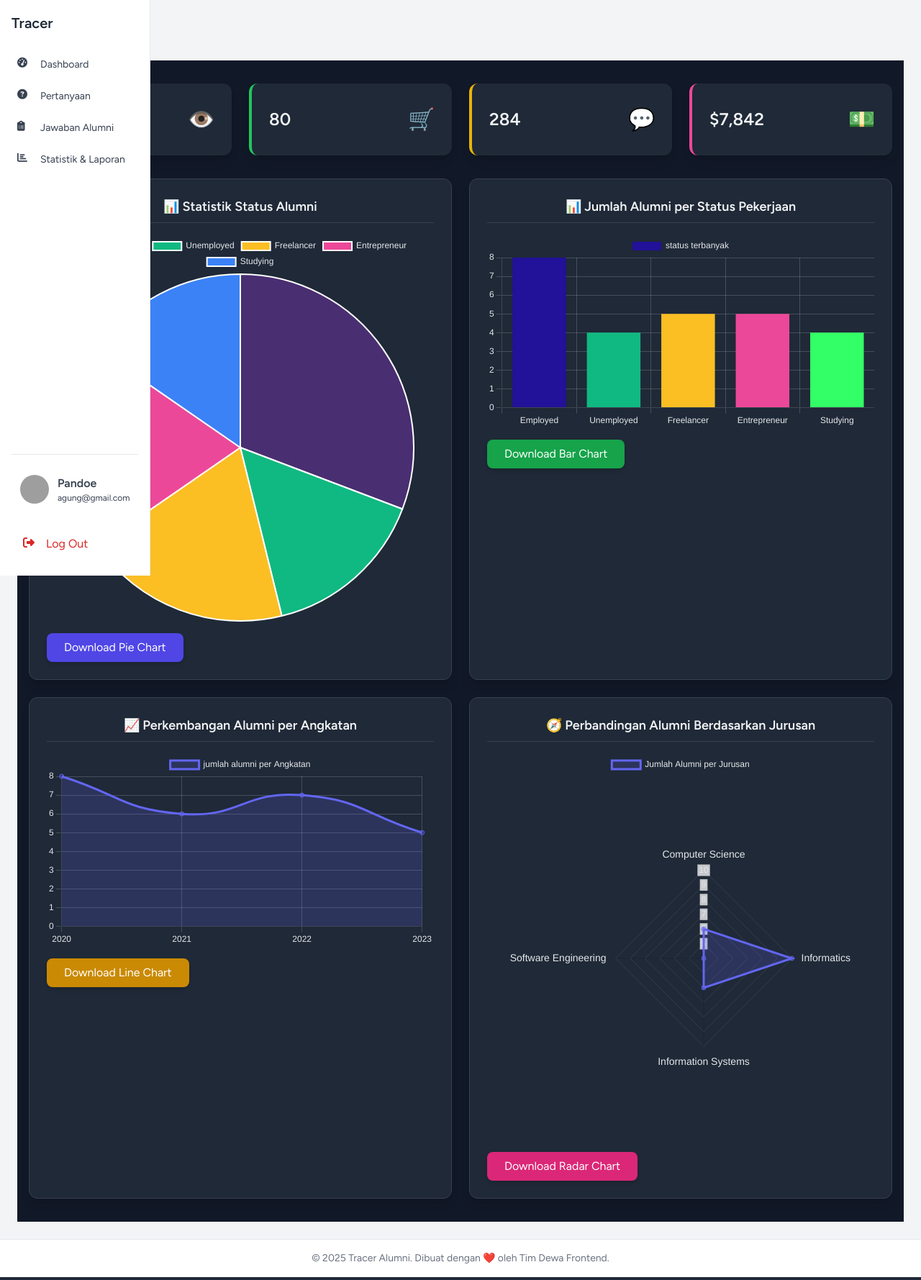
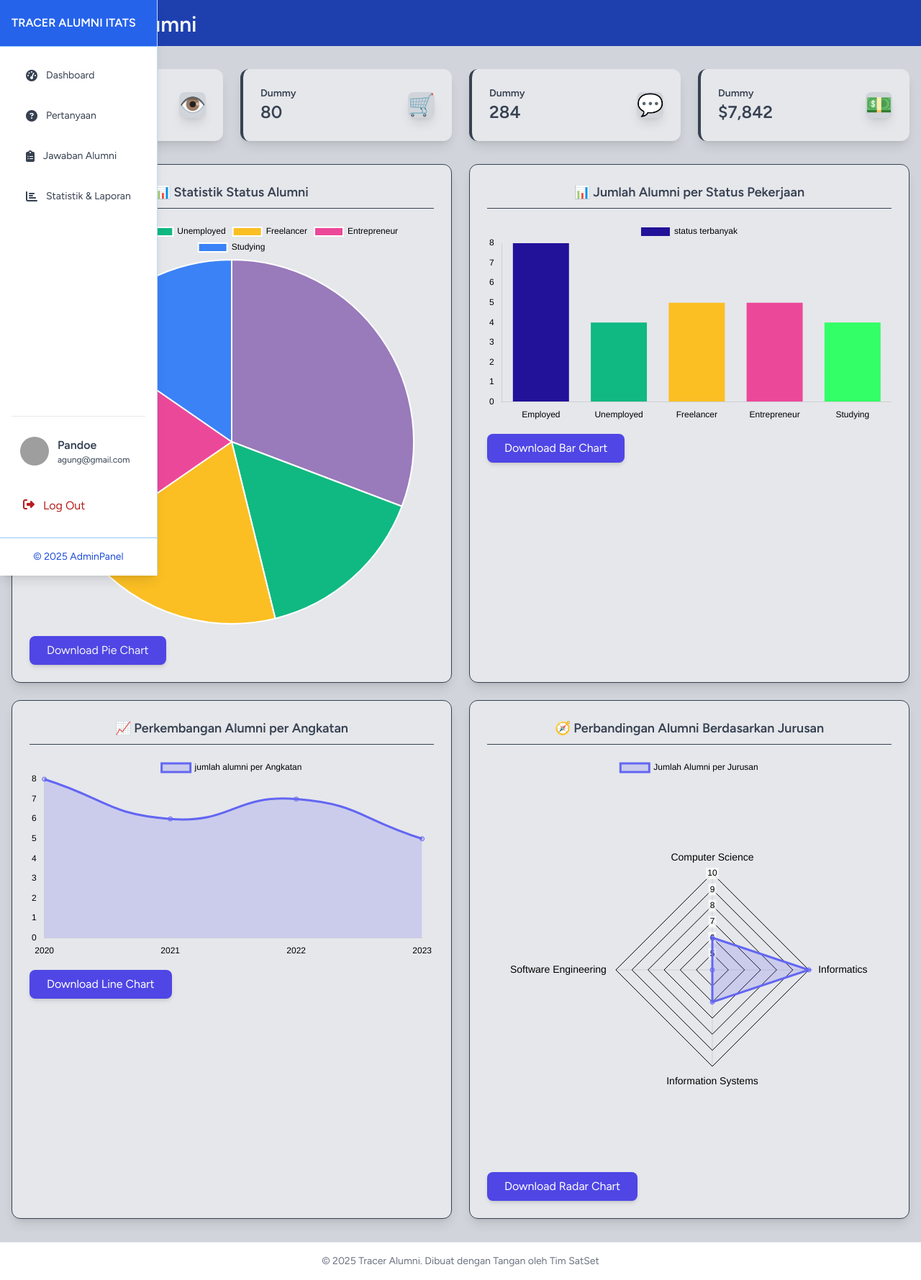
Before and after one commit to yoga233/Tracer-Alumni, a Laravel app: page /admin/dashboard in a window 1280 px wide. Shown: the whole page at 72% size. Run offline with Laravel 12, Linux system fonts and the light colour scheme; a user stored in the database is signed in; data comes from the database, SQL or seed files in the repository; style sheets or scripts are compiled from the project's sources; some libraries are stand-ins or nearby versions; grey boxes are pictures that could not be loaded.

Commit message:
tampilannya

```diff
--- a/resources/views/admin/dashboard.blade.php
+++ b/resources/views/admin/dashboard.blade.php
@@ -1,86 +1,86 @@
 <x-app-layout>
-  <x-slot name="header">
-    <h2 class="text-3xl font-semibold text-gray-100">
+  <x-slot name="header" >
+    <h2 class="text-3xl h-8 font-semibold text-gray-100">
       Dashboard Alumni
     </h2>
   </x-slot>
 
-  <div class="bg-gray-900 min-h-screen py-8 text-gray-100">
+  <div class="bg-gray-300 min-h-screen py-8 text-gray-100">
     <div class="max-w-7xl mx-auto px-4">
       <!-- Cards Statistik -->
       <div class="grid grid-cols-1 sm:grid-cols-2 md:grid-cols-4 gap-6 mb-8">
-        <div class="bg-gray-800 border-l-4 border-indigo-500 p-6 rounded-xl shadow-lg flex items-center justify-between transition-transform hover:scale-105">
+        <div class="bg-gray-200 border-l-4 border-gray-700 p-6 rounded-xl shadow-lg flex items-center justify-between transition-transform hover:scale-105">
           <div>
-            <p class="text-sm text-gray-400">Total alumni</p>
-            <h3 class="text-2xl font-bold">{{ $alumni }}</h3>
+            <p class="text-sm text-gray-700 font-bold">Total alumni</p>
+            <h3 class="text-2xl  text-gray-700 font-bold">{{ $alumni }}</h3>
           </div>
-          <span class="text-3xl">👁️</span>
+          <span class="text-3xl  bg-gray-300 rounded-lg shadow-lg">👁️</span>
         </div>
-        <div class="bg-gray-800 border-l-4 border-green-500 p-6 rounded-xl shadow-lg flex items-center justify-between transition-transform hover:scale-105">
+        <div class="bg-gray-200 border-l-4 border-gray-700 p-6 rounded-xl shadow-lg flex items-center justify-between transition-transform hover:scale-105">
           <div>
-            {{-- <p class="text-sm text-gray-400">Sales</p> --}}
-            <h3 class="text-2xl font-bold">80</h3>
+            <p class="text-sm text-gray-700 font-bold">Dummy</p>
+            <h3 class="text-2xl  text-gray-700 font-bold">80</h3>
           </div>
-          <span class="text-3xl">🛒</span>
+          <span class="text-3xl  bg-gray-300 rounded-lg shadow-lg">🛒</span>
         </div>
-        <div class="bg-gray-800 border-l-4 border-yellow-500 p-6 rounded-xl shadow-lg flex items-center justify-between transition-transform hover:scale-105">
+        <div class="bg-gray-200 border-l-4 border-gray-700 p-6 rounded-xl shadow-lg flex items-center justify-between transition-transform hover:scale-105">
           <div>
-            {{-- <p class="text-sm text-gray-400">Comments</p> --}}
-            <h3 class="text-2xl font-bold">284</h3>
+            <p class="text-sm text-gray-700 font-bold">Dummy</p>
+            <h3 class="text-2xl text-gray-700 font-bold">284</h3>
           </div>
-          <span class="text-3xl">💬</span>
+          <span class="text-3xl bg-gray-300 rounded-lg shadow-lg ">💬</span>
         </div>
-        <div class="bg-gray-800 border-l-4 border-pink-500 p-6 rounded-xl shadow-lg flex items-center justify-between transition-transform hover:scale-105">
+        <div class="bg-gray-200 border-l-4  border-gray-700 p-6 rounded-xl shadow-lg flex items-center justify-between transition-transform hover:scale-105">
           <div>
-            {{-- <p class="text-sm text-gray-400">Earning</p> --}}
-            <h3 class="text-2xl font-bold">$7,842</h3>
+            <p class="text-sm text-gray-700 font-bold">Dummy</p>
+            <h3 class="text-2xl text-gray-700 font-bold ">$7,842</h3>
           </div>
-          <span class="text-3xl">💵</span>
+          <span class="text-3xl  bg-gray-300 rounded-lg shadow-lg ">💵</span>
         </div>
       </div>
 
      <!-- Charts -->
 <div class="grid grid-cols-1 md:grid-cols-2 gap-6">
 
-  <div class="bg-gray-800 border border-gray-700 p-6 rounded-xl shadow-lg transition-transform hover:scale-105">
-    <h3 class="text-lg font-semibold text-gray-100 mb-4 text-center border-b border-gray-700 pb-2">
+  <div class=" bg-gray-200 border border-gray-700 p-6 rounded-xl shadow-lg transition-transform hover:scale-105">
+    <h3 class="text-lg font-semibold text-gray-700 mb-4 text-center border-b border-gray-700 pb-2">
       📊 Statistik Status Alumni
     </h3>
     <canvas id="pieChart" class="w-full h-64"></canvas>
     @if($employment_status->isEmpty())
-      <p class="text-center text-gray-400 mt-4 italic">Data alumni belum tersedia..</p>
+      <p class="text-center text-gray-700 mt-4 italic">Data alumni belum tersedia..</p>
     @endif
-    <button id="downloadPieChart" class="mt-4 bg-indigo-600 hover:bg-indigo-700 text-white py-2 px-6 rounded-lg shadow-md transition">
+    <button id="downloadPieChart" class="mt-4 bg-indigo-600 hover:bg-indigo-700  py-2 px-6 rounded-lg shadow-md transition">
       Download Pie Chart
     </button>
   </div>
 
-  <div class="bg-gray-800 border border-gray-700 p-6 rounded-xl shadow-lg transition-transform hover:scale-105">
-    <h3 class="text-lg font-semibold text-gray-100 mb-4 text-center border-b border-gray-700 pb-2">
+  <div class="bg-gray-200 border border-gray-700 p-6 rounded-xl shadow-lg transition-transform hover:scale-105">
+    <h3 class="text-lg font-semibold text-gray-700 mb-4 text-center border-b border-gray-700 pb-2">
       📊 Jumlah Alumni per Status Pekerjaan
     </h3>
     <canvas id="barChart" class="w-full h-64"></canvas>
-    <button id="downloadBarChart" class="mt-4 bg-green-600 hover:bg-green-700 text-white py-2 px-6 rounded-lg shadow-md transition">
+    <button id="downloadBarChart" class="mt-4  bg-indigo-600 hover:bg-indigo-700 text-white py-2 px-6 rounded-lg shadow-md transition">
       Download Bar Chart
     </button>
   </div>
 
-  <div class="bg-gray-800 border border-gray-700 p-6 rounded-xl shadow-lg transition-transform hover:scale-105">
-    <h3 class="text-lg font-semibold text-gray-100 mb-4 text-center border-b border-gray-700 pb-2">
+  <div class="bg-gray-200 border border-gray-700 p-6 rounded-xl shadow-lg transition-transform hover:scale-105">
+    <h3 class="text-lg font-semibold text-gray-700 mb-4 text-center border-b border-gray-700 pb-2">
       📈 Perkembangan Alumni per Angkatan
     </h3>
     <canvas id="lineChart" class="w-full h-64"></canvas>
-    <button id="downloadLineChart" class="mt-4 bg-yellow-600 hover:bg-yellow-700 text-white py-2 px-6 rounded-lg shadow-md transition">
+    <button id="downloadLineChart" class="mt-4  bg-indigo-600 hover:bg-indigo-700 text-white py-2 px-6 rounded-lg shadow-md transition">
       Download Line Chart
     </button>
   </div>
 
-  <div class="bg-gray-800 border border-gray-700 p-6 rounded-xl shadow-lg transition-transform hover:scale-105">
-    <h3 class="text-lg font-semibold text-gray-100 mb-4 text-center border-b border-gray-700 pb-2">
+  <div class="bg-gray-200 border border-gray-700 p-6 rounded-xl shadow-lg transition-transform hover:scale-105">
+    <h3 class="text-lg font-semibold text-gray-700 mb-4 text-center border-b border-gray-700 pb-2">
       🧭 Perbandingan Alumni Berdasarkan Jurusan
     </h3>
     <canvas id="radarChart" class="w-full h-64"></canvas>
-    <button id="downloadRadarChart" class="mt-4 bg-pink-600 hover:bg-pink-700 text-white py-2 px-6 rounded-lg shadow-md transition">
+    <button id="downloadRadarChart" class="mt-4  bg-indigo-600 hover:bg-indigo-700 text-white py-2 px-6 rounded-lg shadow-md transition">
       Download Radar Chart
     </button>
   </div>
@@ -93,7 +93,7 @@
 
   <script>
     document.addEventListener('DOMContentLoaded', () => {
-      const darkTick = '#E5E7EB';
+      const darkTick = '#000';
       const darkGrid = 'rgba(229,231,235,0.2)';
       const cfg = (ctx, type, data, opts) => new Chart(ctx, { type, data, options: opts });
 
@@ -172,7 +172,7 @@
                 color: darkTick
               },
               grid: {
-                color: 'rgba(255,255,255,0.1)'
+                color: '#000'
               }
             }
           }
--- a/resources/views/components/admin-sidebar.blade.php
+++ b/resources/views/components/admin-sidebar.blade.php
@@ -1,48 +1,46 @@
 <div class="flex flex-col justify-between h-full w-full p-4">
-    <!-- Sidebar Header -->
-    <div class="flex items-center justify-between mb-6">
-        <span class="text-xl font-bold text-gray-800 dark:text-white" x-show="!sidebarCollapsed" x-transition>Tracer</span>
-        <button @click="sidebarCollapsed = !sidebarCollapsed"
-                class="text-gray-500 dark:text-gray-400 hover:text-indigo-600 transition p-1 rounded-md">
-            <i class="fas" :class="sidebarCollapsed ? 'fa-angle-double-right' : 'fa-angle-double-left'"></i>
-        </button>
-    </div>
+
 
     <!-- Sidebar Menu -->
-    <nav class="flex-1 space-y-2 text-sm">
+    <nav class="flex-1 space-y-2 px-2 text-sm">
+
+        <!-- Dashboard -->
         <a href="{{ route('dashboard') }}"
-           class="flex items-center gap-3 p-2 rounded-md text-gray-700 dark:text-gray-300 hover:bg-gray-100 dark:hover:bg-gray-800 transition-all">
-            <i class="fas fa-tachometer-alt w-5 h-5"></i>
+           class="flex items-center gap-3 p-3 rounded-xl text-gray-700 dark:text-gray-200 bg-white dark:bg-blue-900/30 hover:bg-blue-50 dark:hover:bg-blue-800/70 hover:shadow-lg transition-all duration-300">
+            <i class="fas fa-tachometer-alt text-base"></i>
             <span x-show="!sidebarCollapsed" x-transition>Dashboard</span>
         </a>
 
+        <!-- Pertanyaan -->
         <a href="{{ route('admin.questions.index') }}"
-           class="flex items-center gap-3 p-2 rounded-md text-gray-700 dark:text-gray-300 hover:bg-gray-100 dark:hover:bg-gray-800 transition-all">
-            <i class="fas fa-question-circle w-5 h-5"></i>
+           class="flex items-center gap-3 p-3 rounded-xl text-gray-700 dark:text-gray-200 bg-white dark:bg-blue-900/30 hover:bg-blue-50 dark:hover:bg-blue-800/70 hover:shadow-lg transition-all duration-300">
+            <i class="fas fa-question-circle text-base"></i>
             <span x-show="!sidebarCollapsed" x-transition>Pertanyaan</span>
         </a>
 
+        <!-- Jawaban Alumni -->
         <a href="{{ route('admin.alumni-answers.index') }}"
-           class="flex items-center gap-3 p-2 rounded-md text-gray-700 dark:text-gray-300 hover:bg-gray-100 dark:hover:bg-gray-800 transition-all">
-            <i class="fas fa-clipboard-list w-5 h-5"></i>
+           class="flex items-center gap-3 p-3 rounded-xl text-gray-700 dark:text-gray-200 bg-white dark:bg-blue-900/30 hover:bg-blue-50 dark:hover:bg-blue-800/70 hover:shadow-lg transition-all duration-300">
+            <i class="fas fa-clipboard-list text-base"></i>
             <span x-show="!sidebarCollapsed" x-transition>Jawaban Alumni</span>
         </a>
 
+        <!-- Statistik & Laporan -->
         <a href="{{ route('admin.reports.showReport') }}"
-   class="flex items-center gap-3 p-2 rounded-md text-gray-700 dark:text-gray-300 hover:bg-gray-100 dark:hover:bg-gray-800 transition-all">
-    <i class="fas fa-chart-bar w-5 h-5"></i>
-    <span x-show="!sidebarCollapsed" x-transition>Statistik & Laporan</span>
-</a>
+           class="flex items-center gap-3 p-3 rounded-xl text-gray-700 dark:text-gray-200 bg-white dark:bg-blue-900/30 hover:bg-blue-50 dark:hover:bg-blue-800/70 hover:shadow-lg transition-all duration-300">
+            <i class="fas fa-chart-bar text-base"></i>
+            <span x-show="!sidebarCollapsed" x-transition>Statistik & Laporan</span>
+        </a>
 
     </nav>
 
     <!-- Divider -->
-    <div class="border-t border-gray-200 dark:border-gray-700 my-4"></div>
+    <div class="border-t border-gray-200 dark:border-white-300 my-4"></div>
 
     <!-- User Info & Profile Link -->
     <div class="space-y-4">
         <!-- Profile Link -->
-        <a href="{{ route('profile.edit') }}" class="flex items-center gap-3 p-3 rounded-md text-gray-700 dark:text-gray-300 hover:bg-indigo-600 dark:hover:bg-indigo-800 transition-all">
+        <a href="{{ route('profile.edit') }}" class="flex items-center gap-3 p-3 rounded-md text-gray-700 dark:text-gray-300 hover:bg-gray-100 z-auto hover:shadow-lg dark:hover:bg-blue-800 transition-all">
             <img src="https://ui-avatars.com/api/?name={{ urlencode(Auth::user()->name) }}" class="w-10 h-10 rounded-full" alt="User" />
             <div class="flex-1" x-show="!sidebarCollapsed" x-transition>
                 <div class="font-semibold">{{ Auth::user()->name }}</div>
@@ -55,14 +53,13 @@
             @csrf
             <button
                 type="submit"
-                class="w-full text-left p-4 rounded-md text-red-600 dark:text-red-400 hover:bg-red-100 dark:hover:bg-red-600 transition-all flex items-center gap-3"
+                class="w-full text-left p-4 rounded-md  text-red-700 dark:text-red-500 hover:text-white hover:bg-red-300 dark:hover:bg-red-500  transition-all flex items-center gap-2"
                 :class="sidebarCollapsed ? 'justify-center' : 'justify-start'"
             >
                 <i class="fas fa-sign-out-alt w-5 h-5"></i>
                 <span x-show="!sidebarCollapsed" x-transition>Log Out</span>
             </button>
         </form>
+    </div>
 
-
-    </div>
 </div>
--- a/resources/views/components/charts/total-alumni.blade.php
+++ b/resources/views/components/charts/total-alumni.blade.php
@@ -1,4 +1,4 @@
-document.addEventListener('DOMContentLoaded', function () {
+{{-- document.addEventListener('DOMContentLoaded', function () {
     const chartWrapper = document.getElementById('alumniChartWrapper');
     const labels = JSON.parse(chartWrapper.getAttribute('data-labels'));
     const data = JSON.parse(chartWrapper.getAttribute('data-data'));
@@ -28,4 +28,4 @@
             }
         }
     });
-});
+}); --}}
--- a/resources/views/layouts/app.blade.php
+++ b/resources/views/layouts/app.blade.php
@@ -30,12 +30,43 @@
 <body class="font-sans antialiased bg-gray-100 dark:bg-gray-900">
     <div class="min-h-screen flex relative">
 
-        <!-- Sidebar Desktop -->
+        {{-- <!-- Sidebar Desktop -->
         <aside
             :class="sidebarCollapsed ? 'w-20' : 'w-64'"
             class="fixed inset-y-0 left-0 z-40 hidden lg:flex flex-col transition-all duration-300 bg-white dark:bg-gray-900 border-r border-gray-200 dark:border-gray-700">
             @include('components.admin-sidebar')
-        </aside>
+        </aside> --}}
+        <!-- Sidebar Desktop -->
+        <aside
+        :class="sidebarCollapsed ? 'w-20' : 'w-64'"
+        class="fixed inset-y-0 left-0 z-40 hidden lg:flex flex-col transition-all duration-300 bg-white border-r border-blue-200 shadow-lg dark:bg-gray-900 dark:border-gray-700">
+
+        <!-- Header Sidebar -->
+        <div class="flex items-center justify-between h-16 px-4 bg-blue-600 text-white font-semibold transition-all duration-300">
+            <span x-show="!sidebarCollapsed" class="text-base truncate">TRACER ALUMNI ITATS</span>
+            {{-- <span x-show="sidebarCollapsed" class="text-lg font-bold">T</span> --}}
+
+            <button @click="sidebarCollapsed = !sidebarCollapsed"
+                class="ml-auto text-white hover:text-blue-200 transition p-1 rounded-md focus:outline-none">
+                <i class="fas" :class="sidebarCollapsed ? 'fa-angle-double-right' : 'fa-angle-double-left'"></i>
+            </button>
+        </div>
+
+        <hr class="border-t border-blue-300">
+
+        <!-- Isi Sidebar -->
+        <div class="flex-1 overflow-y-auto text-blue-700 bg-white dark:text-white dark:bg-blue-900">
+            @include('components.admin-sidebar')
+        </div>
+
+        <hr class="border-t border-blue-300">
+
+        <!-- Footer Sidebar -->
+        <div class="p-4 text-sm text-center text-blue-700 bg-white dark:text-white dark:bg-blue-900">
+            <span x-show="!sidebarCollapsed">&copy; 2025 AdminPanel</span>
+        </div>
+    </aside>
+
 
         <!-- Sidebar Mobile -->
         <div x-show="sidebarOpen" x-cloak class="fixed inset-0 z-50 flex lg:hidden">
@@ -49,13 +80,17 @@
         </div>
 
         <!-- Main Content -->
-        <div :class="sidebarCollapsed ? 'lg:pl-20' : 'lg:pl-64'" class="flex-1 flex flex-col transition-all duration-300">
-            <main class="flex-1 p-6">
+        <div :class="sidebarCollapsed ? 'lg:pl-20' : 'lg:pl-64'" class="min-h-screen  flex-1 flex flex-col transition-all duration-300">
+            <main class="flex-1 ">
+                 {{-- Header Area --}}
                 @isset($header)
-                    <div class="mb-6">
-                        <h1 class="text-2xl font-bold text-gray-900 dark:text-white">{{ $header }}</h1>
+                    <div class="w-full bg-blue-800 py-4 px-6 shadow">
+                        <h1 class="text-2xl font-bold text-white">
+                            {{ $header }}
+                        </h1>
                     </div>
                 @endisset
+
 
                 @if (session('success'))
                     <div class="mb-4 bg-green-100 border border-green-400 text-green-700 px-4 py-3 rounded">
@@ -68,7 +103,7 @@
 
             <!-- Footer -->
             <footer class="bg-white dark:bg-gray-800 border-t border-gray-200 dark:border-gray-700 text-sm text-center py-4 text-gray-500 dark:text-gray-400">
-                &copy; {{ date('Y') }} Tracer Alumni. Dibuat dengan ❤️ oleh Tim Dewa Frontend.
+                &copy; {{ date('Y') }} Tracer Alumni. Dibuat dengan Tangan oleh Tim SatSet
             </footer>
         </div>
     </div>
```
